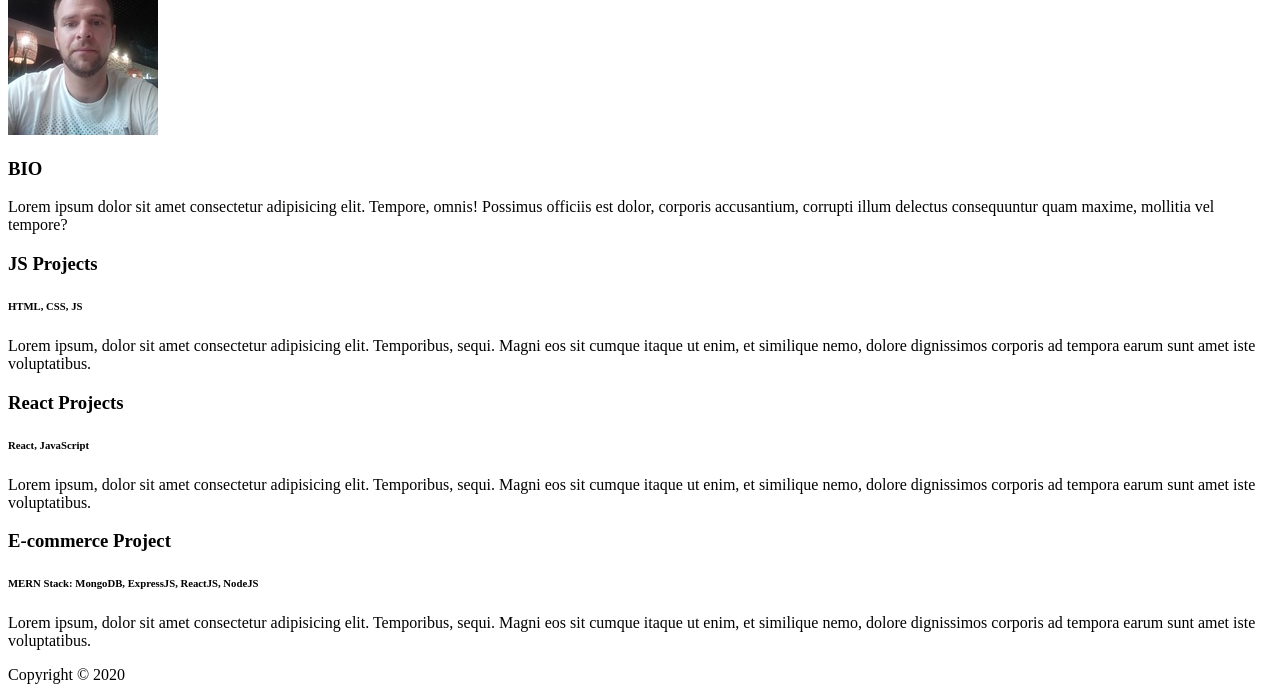
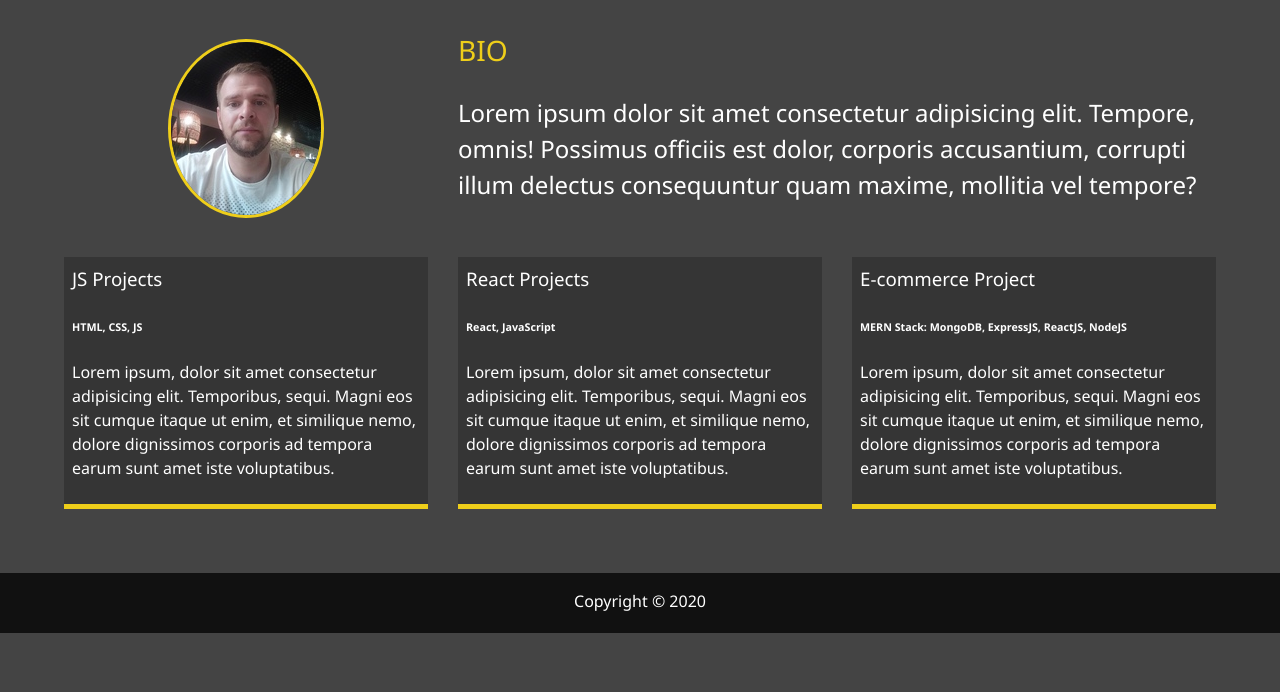
Before and after one commit to igorzinar/portfolio, a website: page dist/about.html in a window 1280 px wide. Shown: the part 253-945 px from the top of the page. After the commit the page ends 886 px from the top, so only its background shows below. Drawn offline with Linux system fonts and the light colour scheme; the site is published under a folder, as on GitHub Pages, so addresses that start at the root find nothing.

Commit message:
fix some bugs

```diff
--- a/dist/about.html
+++ b/dist/about.html
@@ -5,7 +5,7 @@
     <meta name="viewport" content="width=device-width, initial-scale=1.0">
     <title>About Me</title>
     <link rel="stylesheet" href="https://cdnjs.cloudflare.com/ajax/libs/font-awesome/5.15.1/css/all.min.css" integrity="sha512-+4zCK9k+qNFUR5X+cKL9EIR+ZOhtIloNl9GIKS57V1MyNsYpYcUrUeQc9vNfzsWfV28IaLL3i96P9sdNyeRssA==" crossorigin="anonymous" />
-    <link rel="stylesheet" href="/dist/css/main.css">
+    <link rel="stylesheet" href="css/main.css">
 </head>
 <body ">
 
```
Also changed, not shown: dist/contact.html (+1 -1 lines), dist/index.html (+1 -1 lines), dist/projects.html (+1 -1 lines).
